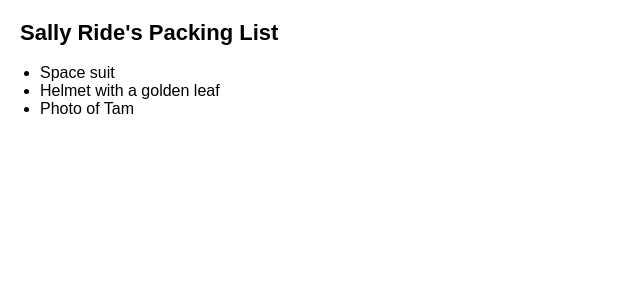
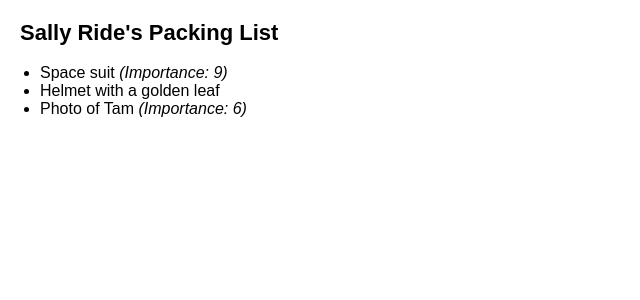
Before and after one commit to syureu/solid-octo-rotary-phone, a React (Create React App) app in the folder 2. Describing the UI/6. Conditional Rendering/src/: page / in a window 1280 px wide. Shown: the top 300 px of the page, without its empty margins (0-640 px from the left). Built offline with nearby package versions, Linux system fonts and the light colour scheme.

Commit message:
Conditional Rendering Challenge 2 of 3: Show the item importance with &&
solve

```diff
--- a/2. Describing the UI/6. Conditional Rendering/src/App.js
+++ b/2. Describing the UI/6. Conditional Rendering/src/App.js
@@ -1,7 +1,11 @@
 import React from "react";
 
 function Item({ name, importance }) {
-  return <li className="item">{name}</li>;
+  return (
+    <li className="item">
+      {name} {importance !== 0 && <i>(Importance: {importance})</i>}
+    </li>
+  );
 }
 
 export default function PackingList() {
```
Also changed, not shown: 1 other file (tests, documents, lock files or other folders).
